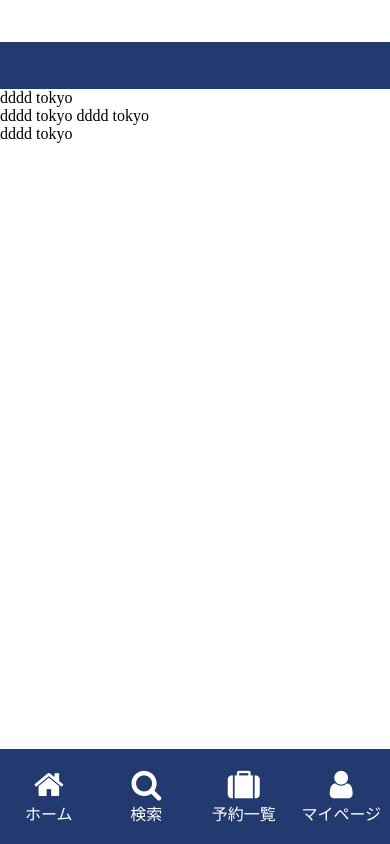
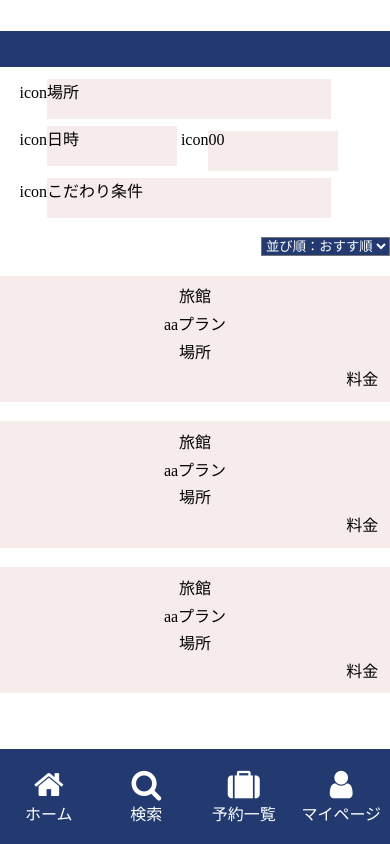
Before and after one commit to YuSa0-6/school, a plain HTML site: page Team/K2-1/index.html in a window 390 px wide. Drawn offline with nearby package versions, Linux system fonts and the light colour scheme.

Commit message:
[UPDATE] K1-1　レイアウ大体完成あとは画像だけ

```diff
--- a/Team/K2-1/css/style.css
+++ b/Team/K2-1/css/style.css
@@ -3,13 +3,67 @@
   padding: 0;
   box-sizing: border-box;
 }
+header {
+  height: 36px;
+  width: 100%;
+  background-color: rgba(34, 58, 112, 1);
+  margin-top:8%;
+}
 
-.header {
+/* conditions */
+.conditionds {
+  padding: 3% 5%;
+}
+.conditionds label {
+  height: 2.5em;
+  margin-bottom:2%;
+  background-color: rgb(247,236,236);
+  display: inline-block;
+}
+.location label, .condition label {
+  width: 81%;
+}
+.date label {
+  width: 37%;
+}
+
+/*  selectBox */
+.selectBox {
+  margin-bottom: 10%;
+}
+.selectBox select {
+  position:absolute;
+  right: 0px;
   background-color: rgba(34, 58, 112, 1);
-  padding:6% 0;
-  margin-top: 5vh;
+  color: #fff;
+}
+
+
+.hotelList {
   width: 100%;
+  height: 20%;
 }
+.hotelList ul {
+  margin-bottom:5%;
+  list-style: none;
+  text-align: center;
+}
+.hotelList ul p:nth-child(4) {
+  text-align: right ;
+}
+.hotelList li {
+  margin-bottom: 5%;
+  background-color: rgb(247, 236, 236);
+  padding: 2% 3%;
+}
+.hotelList img {
+  width: auto;
+  height: 100px;
+}
+.hotelList p {
+  margin-bottom: 1%;
+}
+
 
 /*共通部分navigationの部分*/
 
--- a/Team/K2-1/index.html
+++ b/Team/K2-1/index.html
@@ -2,47 +2,64 @@
 <html lang="ja">
 
 <head>
-  <meta charset="UTF-8">
-  <meta http-equiv="X-UA-Compatible" content="IE=edge">
-  <meta name="viewport" content="width=device-width, initial-scale=1.0">
+  <meta charset="utf-8" />
+  <meta name="viewport" content="width=device-width,initial-scale=1.0" />
+  <title>sample</title>
   <link rel="stylesheet" href="./css/style.css">
   <link rel="stylesheet" href="https://maxcdn.bootstrapcdn.com/font-awesome/4.4.0/css/font-awesome.min.css">
-  <title>Document</title>
 </head>
 
 <body>
-  <div id="id">
+  <div id="app">
+
     <!-- header -->
-    <div class="header"></div>
+    <header></header>
 
 
-    <!-- mainContent -->
-    <div class="main">
-      <!-- 上部の条件表示 -->
-      <div class="displayTerms">
-        <div class="displayArea">
-          <icon class="icon">dddd</icon>
-          <label>tokyo</label>
-        </div>
-        <div class="displayArea Area">
-          <icon class="icon">dddd</icon>
-          <label class="Date">tokyo</label>
-          <icon class="icon">dddd</icon>
-          <label class="peopleNum">tokyo</label>
-        </div>
-        <div class="displayArea displayTerms">
-          <icon class="icon">dddd</icon>
-          <label class="terms">tokyo</label>
-        </div>
+    <!-- conditionds -->
+    <div class="conditionds">
 
+      <div class="location">
+        <icon>icon</icon><label>{{ location }}</label>
       </div>
-      <!-- トグルリスト -->
-      <div class="toggleList"></div>
-      <!-- リスト表示 -->
+      <div class="date">
+        <icon>icon</icon><label>{{ date }}</label>
+        <icon>icon</icon><label>{{ roomCnt }}{{ peopleNum }}</label>
+      </div>
+
+      <div class="condition">
+        <icon>icon</icon><label>{{ condition }}</label>
+      </div>
+
     </div>
+
+
+    <!-- selectBox -->
+    <div class="selectBox">
+      <select v-model="selected">
+        <option v-for="option in options" v-bind:value="option.value">
+          <h6>並び順：{{ option.text }}</h6>
+        </option>
+      </select>
+    </div>
+
+
+    <!-- hotelList -->
+    <div class="hotelList">
+      <ul>
+        <li v-for="hotel in hotels" :key="hotel.name">
+          <div @click="LinkRoom(hotels.id)" class="hotelCard" style="background-image: url(' + hotel.src + ');">
+            <p>{{ hotel.name }}</p>
+            <p><icon>aa</icon>{{ hotel.plan }}</p>
+            <p>{{ hotel.location }}</p>
+            <p>{{ hotel.charge }}</p>
+          </div>
+        </li>
+      </ul>
+    </div>
+
   </div>
 
-  <!-- ナビゲーション -->
   <nav class="nav">
     <ul class="ulNav">
       <li class="liNav">
@@ -67,6 +84,8 @@
       </li>
     </ul>
   </nav>
+  <script src="https://cdn.jsdelivr.net/npm/vue/dist/vue.js"></script>
+  <script src="./script/script.js"></script>
 </body>
 
 </html>
--- a/Team/K2-1/script/script.js
+++ b/Team/K2-1/script/script.js
@@ -0,0 +1,29 @@
+const app = new Vue({
+    el: '#app',
+    data() {
+        return {
+            location: '場所',
+            date: '日時',
+            roomCnt: 00,
+            peopleNum: 00,
+            condition: 'こだわり条件',
+            selected: 'A',
+            options: [
+                { text: 'おすす順', value: 'A' },
+                { text: '高い順', value: 'B' },
+                { text: '安い順', value: 'C' }
+            ],
+            hotels: [
+                { id:00, name: '旅館', plan: 'プラン', location: '場所', charge: '料金', src: "./photo/hotel/hotel_7.jpg" },
+                { id:01, name: '旅館', plan: 'プラン', location: '場所', charge: '料金', src: "./photo/hotel/hotel_7.jpg" },
+                { id:02, name: '旅館', plan: 'プラン', location: '場所', charge: '料金', src: "./photo/hotel/hotel_7.jpg" }
+            ]
+        }
+    },
+    methods: {
+        linkRoom(room_id) {
+            window.sessionStorage.setItem(['room_id'], room_id);
+            location.href = './C1-1.html';
+        }
+    }
+});
```
